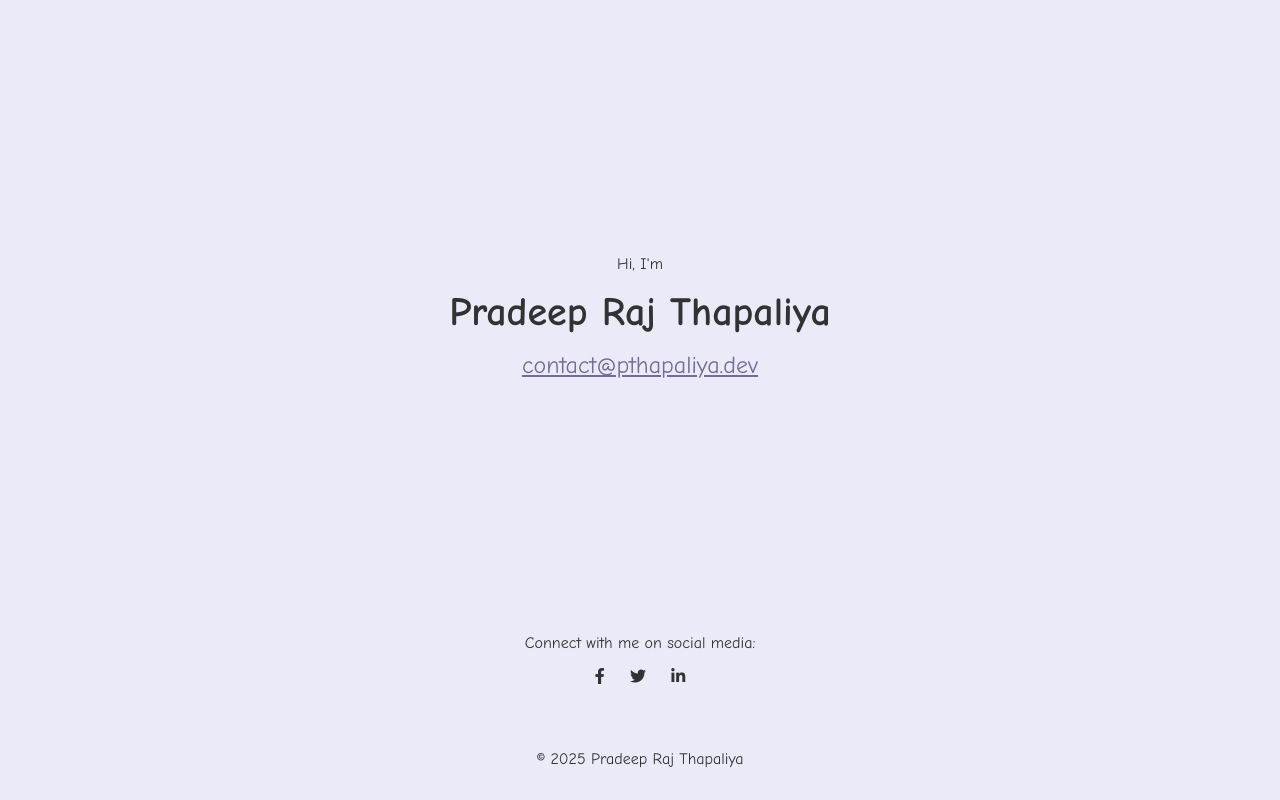
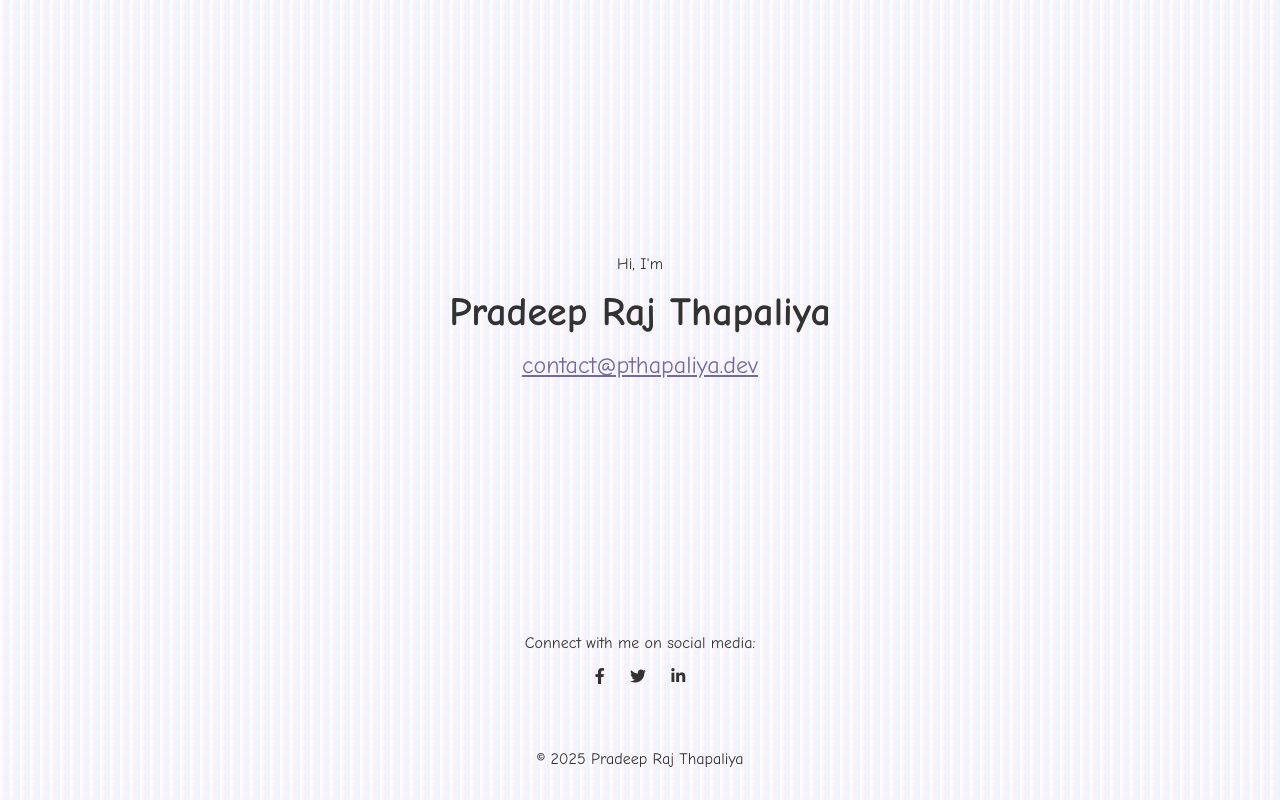
Before and after one commit to pradeept95/portfolio, a plain HTML site: page index.html in a window 1280 px wide. Drawn offline with Linux system fonts and the light colour scheme.

Commit message:
Update style.css
update background

```diff
--- a/style.css
+++ b/style.css
@@ -1,7 +1,6 @@
 html {
-    background-color: #e5e5f7;
+    background: linear-gradient(103deg, rgba(255, 255, 255, 0.2) 10.04%, rgba(241, 153, 207, 0.2) 52.74%, rgba(159, 194, 238, 0.2) 60.55%);
     opacity: 0.8;
-    background-image: radial-gradient(#444cf7 0.5px, #e5e5f7 0.5px);
     background-size: 10px 10px;
 }
 
```
